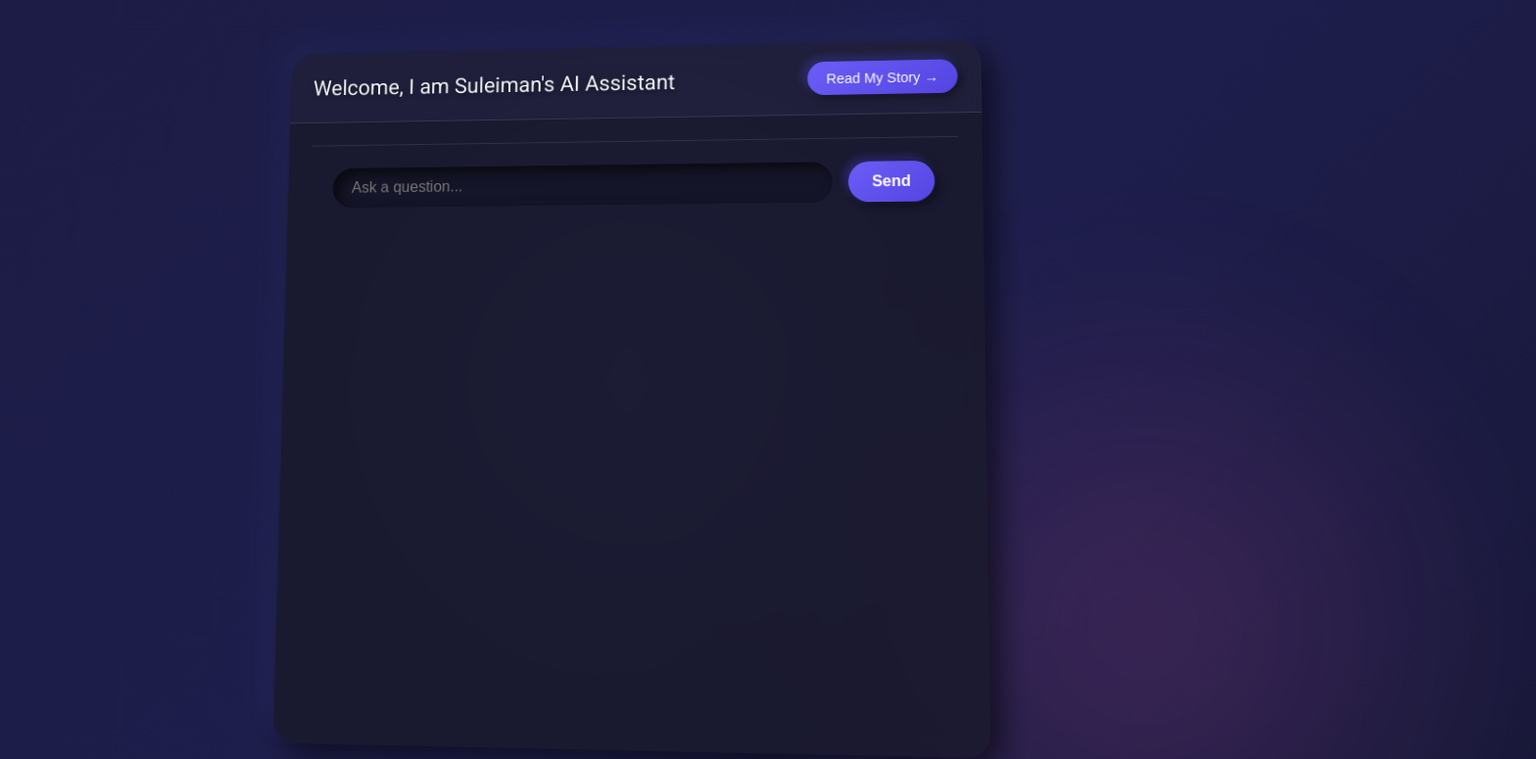
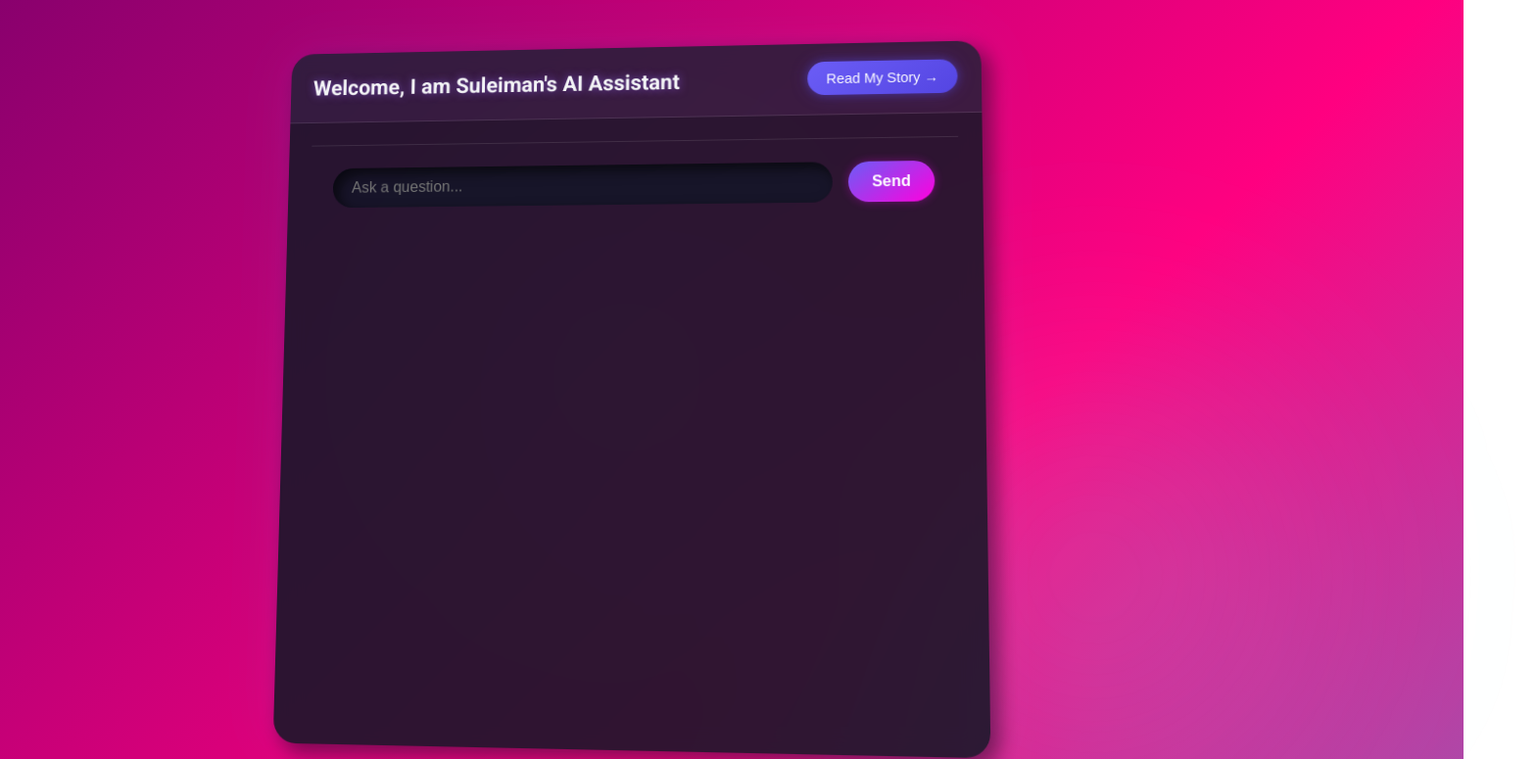
Before and after one commit to sulimanalhassan123as-code/Suleiman-AI-Page-, a plain HTML site: page index.html in a window 1280 px wide. Shown: the top 775 px of the page at 98% size, 1568 px wide, since content can reach past the window. Drawn offline with Linux system fonts and the light colour scheme.

Commit message:
Update style.css

```diff
--- a/style.css
+++ b/style.css
@@ -1,4 +1,4 @@
-/* === 1. BACKGROUND: 3D NEBULA WITH FLOATING LIGHTS === */
+/* === 1. BACKGROUND: VIBRANT GRADIENT + FLOAT LIGHTS === */
 @keyframes gradientShift {
   0% { background-position: 0% 50%; }
   50% { background-position: 100% 50%; }
@@ -7,16 +7,16 @@
 
 @keyframes floatLights {
   0% { transform: translateY(0) rotate(0deg); }
-  50% { transform: translateY(-20px) rotate(180deg); }
+  50% { transform: translateY(-25px) rotate(180deg); }
   100% { transform: translateY(0) rotate(360deg); }
 }
 
 body {
   margin: 0;
   font-family: 'Roboto', sans-serif;
-  background: linear-gradient(135deg, #0f0f1a, #1a1a3d, #1e1e4d, #0f0f1a);
-  background-size: 400% 400%;
-  animation: gradientShift 20s ease infinite;
+  background: linear-gradient(135deg, #0f0f1a, #1a1a3d, #2e005f, #ff0080, #00e3ff);
+  background-size: 500% 500%;
+  animation: gradientShift 15s ease infinite;
   color: #f3f4f6;
   height: 100vh;
   display: flex;
@@ -27,46 +27,49 @@ body {
   position: relative;
 }
 
-/* === Floating glowing particles === */
+/* === Floating glowing lights (neon particles) === */
 body::before, body::after {
   content: "";
   position: absolute;
-  width: 600px;
-  height: 600px;
+  width: 500px;
+  height: 500px;
   border-radius: 50%;
-  background: radial-gradient(circle, rgba(120,120,255,0.2), transparent 70%);
+  background: radial-gradient(circle, rgba(255, 100, 255, 0.18), transparent 70%);
   animation: floatLights 18s ease-in-out infinite;
-  filter: blur(60px);
+  filter: blur(80px);
   z-index: 0;
 }
 body::after {
-  background: radial-gradient(circle, rgba(255,100,200,0.15), transparent 70%);
-  width: 800px;
-  height: 800px;
+  background: radial-gradient(circle, rgba(100, 255, 255, 0.15), transparent 70%);
+  width: 700px;
+  height: 700px;
   top: 30%;
   left: 60%;
-  animation-delay: 5s;
+  animation-delay: 4s;
 }
 
-/* === 2. MAIN CONTAINER === */
+/* === 2. CONTAINER (Glass + Glow edges) === */
 .container {
   width: 100%;
   max-width: 720px;
   height: 90vh;
-  background: rgba(32, 32, 55, 0.8);
-  backdrop-filter: blur(10px);
+  background: rgba(32, 32, 55, 0.85);
+  backdrop-filter: blur(14px);
   border-radius: 24px;
   box-shadow:
-    10px 10px 30px rgba(0, 0, 0, 0.6),
-    -10px -10px 30px rgba(120, 120, 255, 0.1);
+    0 0 25px rgba(255, 0, 255, 0.1),
+    0 0 60px rgba(0, 255, 255, 0.08),
+    8px 8px 20px rgba(0, 0, 0, 0.5);
   display: flex;
   flex-direction: column;
   overflow: hidden;
   transform: rotateY(-5deg) rotateX(5deg);
-  transition: transform 0.6s ease;
+  transition: transform 0.8s ease;
   z-index: 1;
 }
-.container:hover { transform: rotateY(0deg) rotateX(0deg); }
+.container:hover {
+  transform: rotateY(0deg) rotateX(0deg);
+}
 
 /* HEADER */
 header {
@@ -77,10 +80,10 @@ header {
   border-bottom: 1px solid rgba(255,255,255,0.1);
 }
 header h1 {
-  font-weight: 500;
+  font-weight: 600;
   font-size: 1.4rem;
   margin: 0;
-  text-shadow: 0 2px 5px rgba(0,0,0,0.4);
+  text-shadow: 0 0 10px rgba(150, 100, 255, 0.6);
 }
 .nav-button {
   background: linear-gradient(145deg, #6b5df6, #5445e2);
@@ -90,46 +93,56 @@ header h1 {
   border-radius: 50px;
   cursor: pointer;
   font-size: 0.9rem;
-  box-shadow: 4px 4px 10px rgba(0,0,0,0.4), -4px -4px 10px rgba(90,80,250,0.3);
+  box-shadow:
+    0 0 10px rgba(90, 80, 250, 0.4),
+    0 0 20px rgba(90, 80, 250, 0.2);
   transition: all 0.3s ease;
 }
-.nav-button:hover { transform: translateY(-2px); }
-.nav-button:active {
-  box-shadow: inset 4px 4px 10px rgba(0,0,0,0.5);
-  transform: translateY(1px);
+.nav-button:hover {
+  transform: translateY(-2px);
+  filter: brightness(1.2);
 }
 
-/* MAIN */
+/* MAIN AREA */
 main {
   flex-grow: 1;
   overflow-y: auto;
   padding: 1.5rem;
-  background: rgba(0,0,0,0.2);
+  background: rgba(0,0,0,0.25);
 }
 
 /* CHAT STYLES */
-.chat-container { display: flex; flex-direction: column; gap: 1.3rem; }
+.chat-container {
+  display: flex;
+  flex-direction: column;
+  gap: 1.3rem;
+}
 .chat-bubble {
   padding: 1rem 1.5rem;
   border-radius: 20px;
   max-width: 80%;
   line-height: 1.6;
-  box-shadow: 3px 3px 8px rgba(0,0,0,0.3);
-  border: 1px solid rgba(255,255,255,0.1);
+  box-shadow: 0 0 10px rgba(0,0,0,0.4);
+  border: 1px solid rgba(255,255,255,0.08);
+  word-wrap: break-word;
 }
+
 .user-bubble {
-  background: linear-gradient(145deg, #5548e6, #6d61f4);
+  background: linear-gradient(145deg, #6b5df6, #ff00de);
   color: white;
   align-self: flex-end;
-  border-bottom-right-radius: 4px;
+  border-bottom-right-radius: 6px;
+  text-shadow: 0 0 10px rgba(255,255,255,0.5);
 }
+
 .ai-bubble {
   background: rgba(55, 60, 90, 0.9);
   color: #d1d5db;
   align-self: flex-start;
-  border-bottom-left-radius: 4px;
+  border-bottom-left-radius: 6px;
   padding-left: 3.5rem;
   position: relative;
+  animation: fadeIn 0.5s ease;
 }
 .ai-bubble::before {
   content: '🤖';
@@ -138,7 +151,7 @@ main {
   left: 1rem;
   top: 50%;
   transform: translateY(-50%);
-  background: #2a2a45;
+  background: rgba(20,20,40,0.9);
   border-radius: 50%;
   width: 35px;
   height: 35px;
@@ -148,9 +161,20 @@ main {
   box-shadow: inset 3px 3px 6px rgba(0,0,0,0.4);
 }
 
+@keyframes fadeIn {
+  from { opacity: 0; transform: translateY(10px); }
+  to { opacity: 1; transform: translateY(0); }
+}
+
 /* INPUT AREA */
-.input-area { padding: 1.5rem; border-top: 1px solid rgba(255,255,255,0.1); }
-#ai-form { display: flex; gap: 1rem; }
+.input-area {
+  padding: 1.5rem;
+  border-top: 1px solid rgba(255,255,255,0.1);
+}
+#ai-form {
+  display: flex;
+  gap: 1rem;
+}
 #ai-question-input {
   flex-grow: 1;
   background: rgba(20,20,40,0.9);
@@ -162,7 +186,7 @@ main {
   box-shadow: inset 6px 6px 14px rgba(0,0,0,0.6);
 }
 #ai-form button {
-  background: linear-gradient(145deg, #6b5df6, #5445e2);
+  background: linear-gradient(145deg, #6b5df6, #ff00de);
   color: white;
   border: none;
   padding: 0 1.5rem;
@@ -171,25 +195,25 @@ main {
   font-weight: bold;
   cursor: pointer;
   transition: all 0.3s ease;
-  box-shadow: 4px 4px 10px rgba(0,0,0,0.4), -4px -4px 10px rgba(90,80,250,0.3);
+  box-shadow: 0 0 10px rgba(255,0,255,0.3);
 }
-#ai-form button:hover { transform: translateY(-2px); }
-#ai-form button:active {
-  box-shadow: inset 4px 4px 10px rgba(0,0,0,0.4);
-  transform: translateY(1px);
+#ai-form button:hover {
+  transform: translateY(-2px);
+  filter: brightness(1.2);
 }
 
-/* STORY CONTENT */
+/* STORY VIEW */
 .story-content {
   line-height: 1.8;
   font-size: 1.05rem;
-  color: #d1d5db;
+  color: #e5e7eb;
 }
 .story-content h2 {
   color: #a5b4fc;
   border-bottom: 1px solid #374151;
   padding-bottom: 0.4rem;
   margin-bottom: 1.2rem;
+  text-shadow: 0 0 10px rgba(150, 100, 255, 0.4);
 }
 .view { display: none; flex-direction: column; height: 100%; }
 .view.active-view { display: flex; }
```
